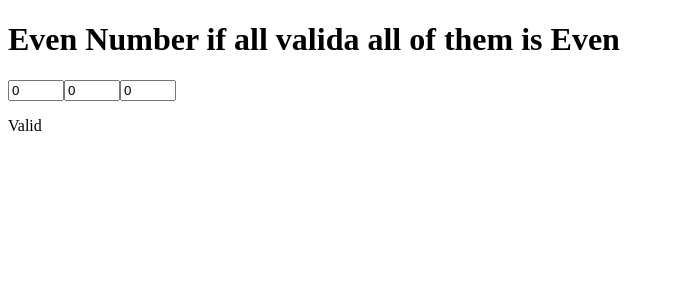
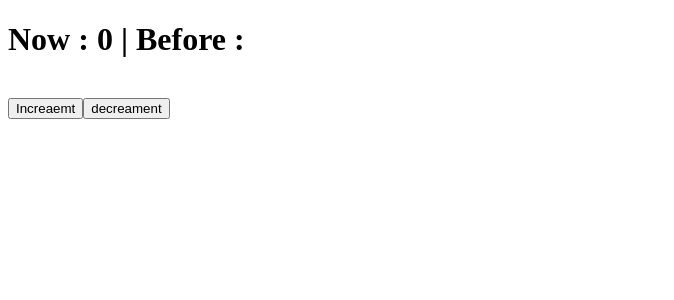
Before and after one commit to aeinmananni/react-use, a React (Vite) app: page / in a window 1280 px wide. Shown: the top 300 px of the page, without its empty margins (0-674 px from the left). Built offline with nearby package versions, Linux system fonts and the light colour scheme.

Commit message:
Add usePreviuse

```diff
--- a/src/App.tsx
+++ b/src/App.tsx
@@ -1,8 +1,9 @@
-import MultiStateValidator from "./components/states/state-validator";
+import PreviousState from "./components/states/previous-state";
+
 const App = () => {
   return (
     <>
-      <MultiStateValidator />
+      <PreviousState />
     </>
   );
 };
--- /dev/null
+++ b/src/components/states/previous-state.tsx
@@ -0,0 +1,19 @@
+import { useState } from "react";
+import { usePrevious } from "react-use";
+
+const PreviousState = () => {
+  const [count, setCount] = useState<number>(0);
+  const prevCount = usePrevious(count);
+  return (
+    <div>
+      <h1>
+        Now : {count} | Before : {prevCount}
+      </h1>
+      <br />
+      <button onClick={() => setCount((c) => c + 1)}>Increaemt</button>
+      <button onClick={() => setCount((c) => c - 1)}>decreament</button>
+    </div>
+  );
+};
+
+export default PreviousState;
```
